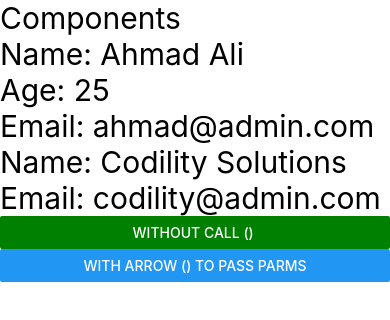
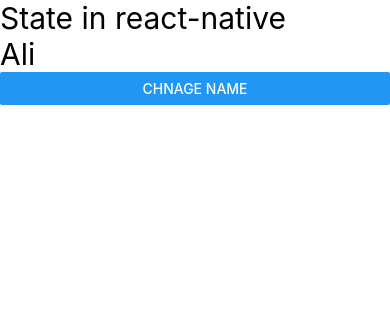
Before and after one commit to AhmadAliCodility/React-native-learning, a React Native app: screen / in a window 390 px wide. Shown: the top 320 px of the page. Built offline with nearby package versions, Linux system fonts and the light colour scheme.

Commit message:
#9 State in react native | State vs Variables

```diff
--- a/App.tsx
+++ b/App.tsx
@@ -1,35 +1,18 @@
-import React from 'react';
+import React, { useState } from 'react';
 
-import { Text, View, Button } from 'react-native';
-import CompanyData from './components/CompanyData';
+import { Button, Text, View } from 'react-native';
 function App(): JSX.Element {
-  const fruit = (value) => {
-    console.warn(value);
+  const [name, setName] = useState('Ali');
+  const changeName = () => {
+    setName('Ahmad');
   }
-
-
   return (
     <View>
-      <Text style={{ fontSize: 30 }}>Components</Text>
-      <UserData />
-      <CompanyData />
-      {/* <Button title="with ()" color={'red'} onPress={fruit()} /> */}
-      <Button title="without call () " color={'green'} onPress={fruit} />
-      <Button
-        title="with arrow () to pass parms"
-        onPress={() => fruit('apple')}
-      />
+      <Text style={{ fontSize: 30 }}>State in react-native</Text>
+      <Text style={{ fontSize: 30 }}>{name}</Text>
+      <Button title='Chnage Name' onPress={changeName} />
     </View>
   );
 }
-const UserData = () => {
-  return (
-    <View>
-      <Text style={{ fontSize: 30 }}>Name: Ahmad Ali</Text>
-      <Text style={{ fontSize: 30 }}>Age: 25</Text>
-      <Text style={{ fontSize: 30 }}>Email: ahmad@admin.com</Text>
-    </View>
-  );
-};
 
 export default App;
```
